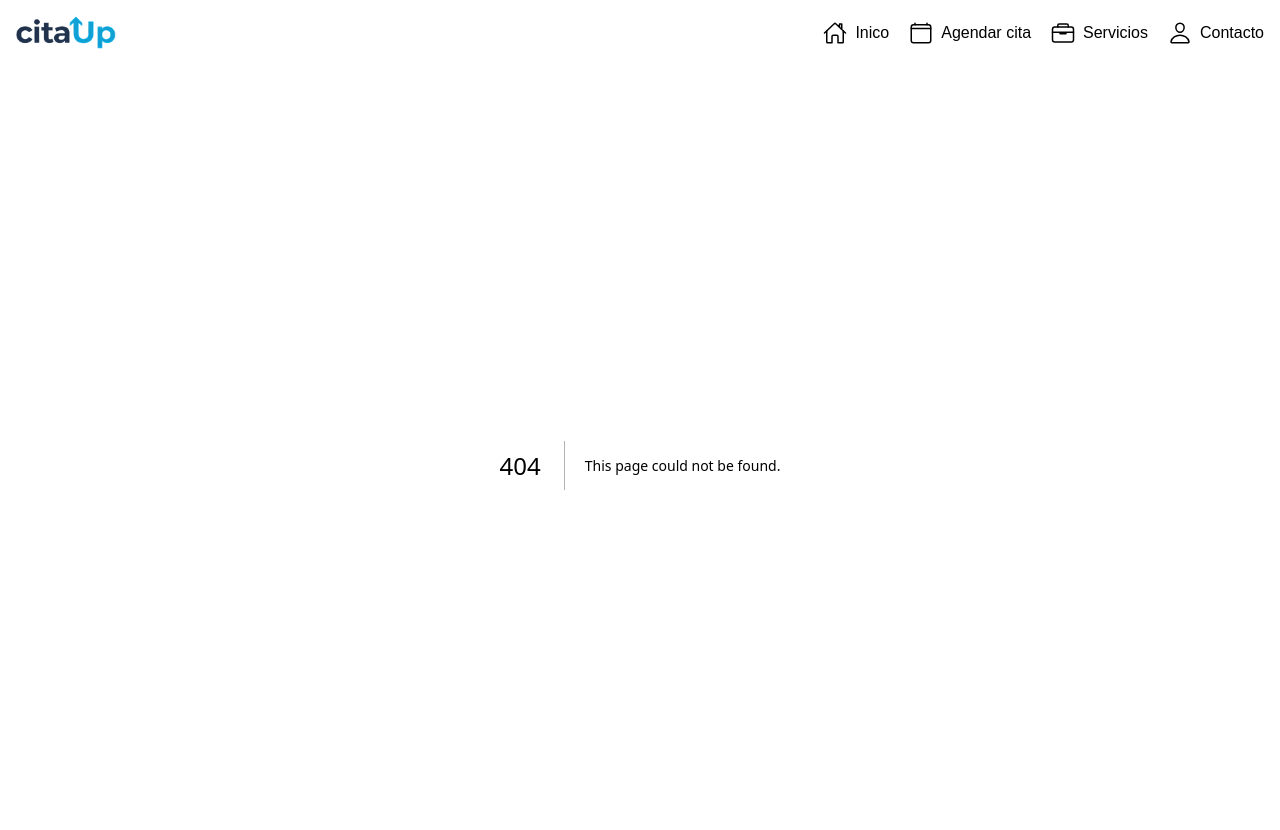
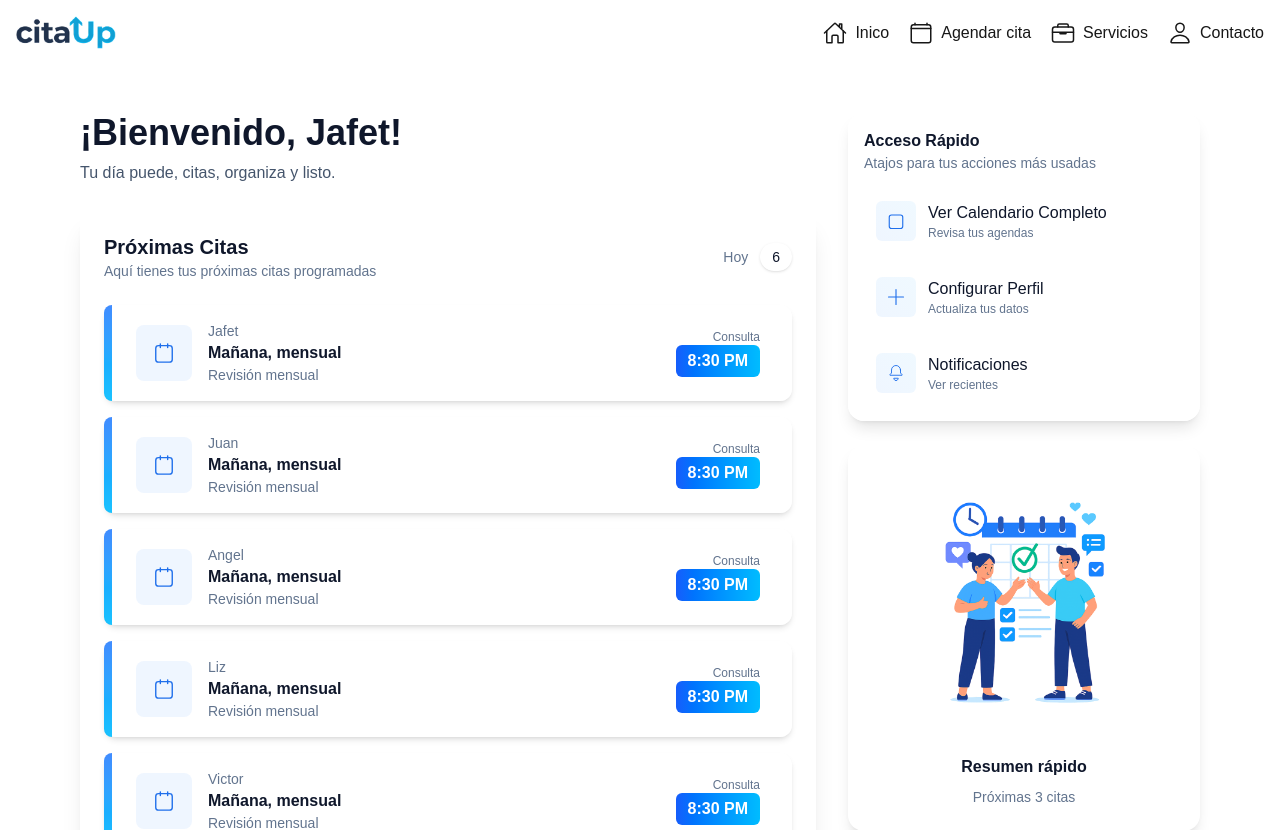
Before and after one commit to JafetCid/citaUp, a Next.js app: page /doc/welcome in a window 1280 px wide. Before the commit this address had no page. Shown: the top 830 px of the page. Built offline with nearby package versions, Linux system fonts and the light colour scheme.

Commit message:
welcome view

```diff
--- /dev/null
+++ b/src/app/doc/welcome/page.tsx
@@ -0,0 +1,137 @@
+import React from "react";
+import Image from "next/image";
+// import NavAlt from "@/components/NavAlt";
+
+const appointments = [
+    { id: 1, name: "Jafet", title: "Mañana, mensual", subtitle: "Revisión mensual", time: "8:30 PM" },
+    { id: 2, name: "Juan", title: "Mañana, mensual", subtitle: "Revisión mensual", time: "8:30 PM" },
+    { id: 3, name: "Angel", title: "Mañana, mensual", subtitle: "Revisión mensual", time: "8:30 PM" },
+    { id: 4, name: "Liz", title: "Mañana, mensual", subtitle: "Revisión mensual", time: "8:30 PM" },
+    { id: 5, name: "Victor", title: "Mañana, mensual", subtitle: "Revisión mensual", time: "8:30 PM" },
+    { id: 6, name: "Naydelin", title: "Mañana, mensual", subtitle: "Revisión mensual", time: "8:30 PM" },
+    //   { id: 7,name:"Jafet", title: "Mañana, mensual", subtitle: "Revisión mensual", time: "8:30 PM" },
+];
+
+export default function Bienvenida() {
+    return (
+        <main className="text-slate-900">
+            {/* <NavAlt /> */}
+
+            <section className="container mx-auto px-6 lg:px-20 py-12">
+                <div className="grid grid-cols-1 lg:grid-cols-3 gap-8">
+                    {/* Main column */}
+                    <div className="lg:col-span-2">
+                        <div className="mb-6">
+                            <h2 className="text-3xl lg:text-4xl font-extrabold">¡Bienvenido, {appointments[0].name}!</h2>
+                            <p className="text-slate-600 mt-2">Tu día puede, citas, organiza y listo.</p>
+                        </div>
+
+                        <div className="bg-gradient-to-r from-white to-white/70 rounded-2xl p-6 shadow-xl">
+                            <div className="flex items-center justify-between gap-4 mb-6">
+                                <div>
+                                    <h3 className="text-xl font-semibold">Próximas Citas</h3>
+                                    <p className="text-sm text-slate-500">Aquí tienes tus próximas citas programadas</p>
+                                </div>
+                                <div className="flex items-center gap-3">
+                                    <div className="text-sm text-slate-500">Hoy</div>
+                                    <div className="px-3 py-1 rounded-full bg-white shadow-sm text-sm font-medium">{appointments.length}</div>
+                                </div>
+                            </div>
+
+                            <div className="space-y-4">
+                                {appointments.map((a) => (
+                                    <article key={a.id} className="group relative flex items-center justify-between gap-4 bg-white/80 hover:bg-white transition rounded-xl p-4 shadow-md">
+                                        <div className="absolute left-0 top-0 bottom-0 w-2 rounded-l-xl bg-gradient-to-b from-blue-500 to-sky-400 opacity-90" />
+
+                                        <div className="flex items-center gap-4 pl-4">
+                                            <div className="w-14 h-14 rounded-lg bg-blue-50 flex items-center justify-center">
+                                                <svg width="22" height="22" viewBox="0 0 24 24" fill="none" xmlns="http://www.w3.org/2000/svg">
+                                                    <rect x="3" y="4" width="18" height="18" rx="3" stroke="#1F6FEB" strokeWidth="1.5" />
+                                                    <path d="M16 2v4M8 2v4" stroke="#1F6FEB" strokeWidth="1.5" strokeLinecap="round" />
+                                                </svg>
+                                            </div>
+                                            <div>
+                                                <div className="text-sm text-slate-500">{a.name}</div>
+                                                <div className="font-semibold text-slate-900">{a.title}</div>
+                                                <div className="text-sm text-slate-500">{a.subtitle}</div>
+                                            </div>
+                                        </div>
+
+                                        <div className="text-right pr-4">
+                                            <div className="text-xs text-slate-500">Consulta</div>
+                                            <div className="inline-flex items-center gap-2">
+                                                <span className="px-3 py-1 rounded-md bg-gradient-to-r from-blue-600 to-sky-400 text-white font-semibold">{a.time}</span>
+                                            </div>
+                                        </div>
+                                    </article>
+                                ))}
+                            </div>
+
+                            <div className="mt-6">
+                                <button className="inline-flex items-center gap-3 bg-gradient-to-r from-indigo-600 to-blue-500 text-white px-6 py-3 rounded-full shadow-2xl transform hover:-translate-y-0.5 transition-all">
+                                    <svg width="18" height="18" viewBox="0 0 24 24" fill="none" xmlns="http://www.w3.org/2000/svg">
+                                        <path d="M12 5v14M5 12h14" stroke="white" strokeWidth="2" strokeLinecap="round" strokeLinejoin="round" />
+                                    </svg>
+                                    Agendar Nueva Cita
+                                </button>
+                            </div>
+                        </div>
+                    </div>
+
+                    {/*    */}
+                    <aside className="space-y-6">
+                        <div className="bg-white/90 backdrop-blur-sm rounded-2xl p-4 shadow-lg">
+                            <h4 className="font-semibold">Acceso Rápido</h4>
+                            <p className="text-sm text-slate-500">Atajos para tus acciones más usadas</p>
+
+                            <div className="mt-4 space-y-3">
+                                <button className="w-full text-left flex items-center gap-3 p-3 rounded-lg hover:bg-slate-50 transition">
+                                    <div className="w-10 h-10 rounded-md bg-gradient-to-tr from-blue-50 to-sky-50 flex items-center justify-center">
+                                        <svg width="18" height="18" viewBox="0 0 24 24" fill="none" xmlns="http://www.w3.org/2000/svg">
+                                            <rect x="3" y="4" width="18" height="18" rx="3" stroke="#1F6FEB" strokeWidth="1.5" />
+                                        </svg>
+                                    </div>
+                                    <div>
+                                        <div className="font-medium">Ver Calendario Completo</div>
+                                        <div className="text-xs text-slate-500">Revisa tus agendas</div>
+                                    </div>
+                                </button>
+
+                                <button className="w-full text-left flex items-center gap-3 p-3 rounded-lg hover:bg-slate-50 transition">
+                                    <div className="w-10 h-10 rounded-md bg-gradient-to-tr from-blue-50 to-sky-50 flex items-center justify-center">
+                                        <svg width="18" height="18" viewBox="0 0 24 24" fill="none" xmlns="http://www.w3.org/2000/svg">
+                                            <path d="M12 2v20M2 12h20" stroke="#1F6FEB" strokeWidth="1.5" strokeLinecap="round" />
+                                        </svg>
+                                    </div>
+                                    <div>
+                                        <div className="font-medium">Configurar Perfil</div>
+                                        <div className="text-xs text-slate-500">Actualiza tus datos</div>
+                                    </div>
+                                </button>
+
+                                <button className="w-full text-left flex items-center gap-3 p-3 rounded-lg hover:bg-slate-50 transition">
+                                    <div className="w-10 h-10 rounded-md bg-gradient-to-tr from-blue-50 to-sky-50 flex items-center justify-center">
+                                        <svg width="18" height="18" viewBox="0 0 24 24" fill="none" xmlns="http://www.w3.org/2000/svg">
+                                            <path d="M12 22c1.657 0 3-1.343 3-3H9c0 1.657 1.343 3 3 3z" stroke="#1F6FEB" strokeWidth="1.2" strokeLinecap="round" strokeLinejoin="round" />
+                                            <path d="M18 8a6 6 0 10-12 0v4l-2 2v1h16v-1l-2-2V8z" stroke="#1F6FEB" strokeWidth="1.2" strokeLinecap="round" strokeLinejoin="round" />
+                                        </svg>
+                                    </div>
+                                    <div>
+                                        <div className="font-medium">Notificaciones</div>
+                                        <div className="text-xs text-slate-500">Ver recientes</div>
+                                    </div>
+                                </button>
+                            </div>
+                        </div>
+
+                        <div className="hidden lg:block bg-white rounded-2xl p-6 shadow-lg text-center">
+                            <Image src="/CitaUp.png" alt="avatar" width={180} height={140} className="mx-auto rounded-md" />
+                            <div className="mt-4 font-semibold">Resumen rápido</div>
+                            <div className="text-sm text-slate-500 mt-2">Próximas 3 citas</div>
+                        </div>
+                    </aside>
+                </div>
+            </section>
+        </main>
+    );
+}
```
